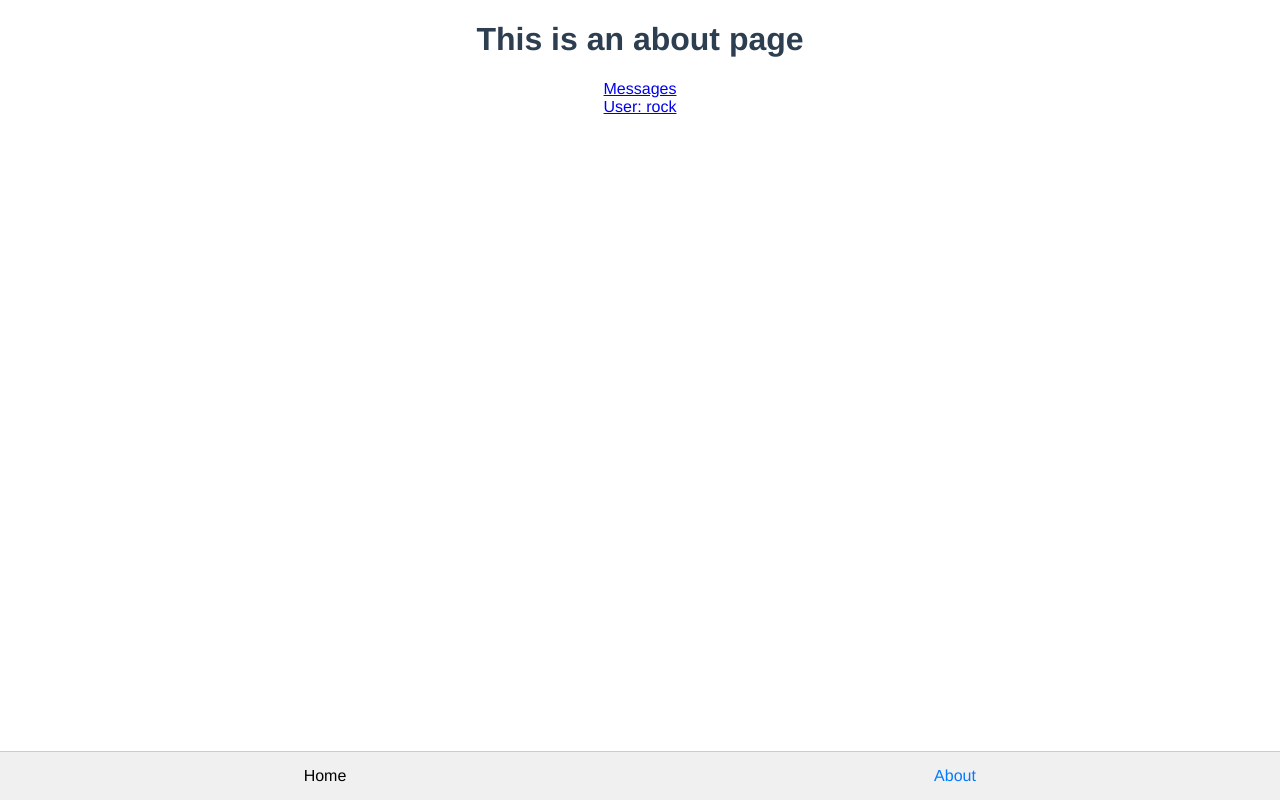
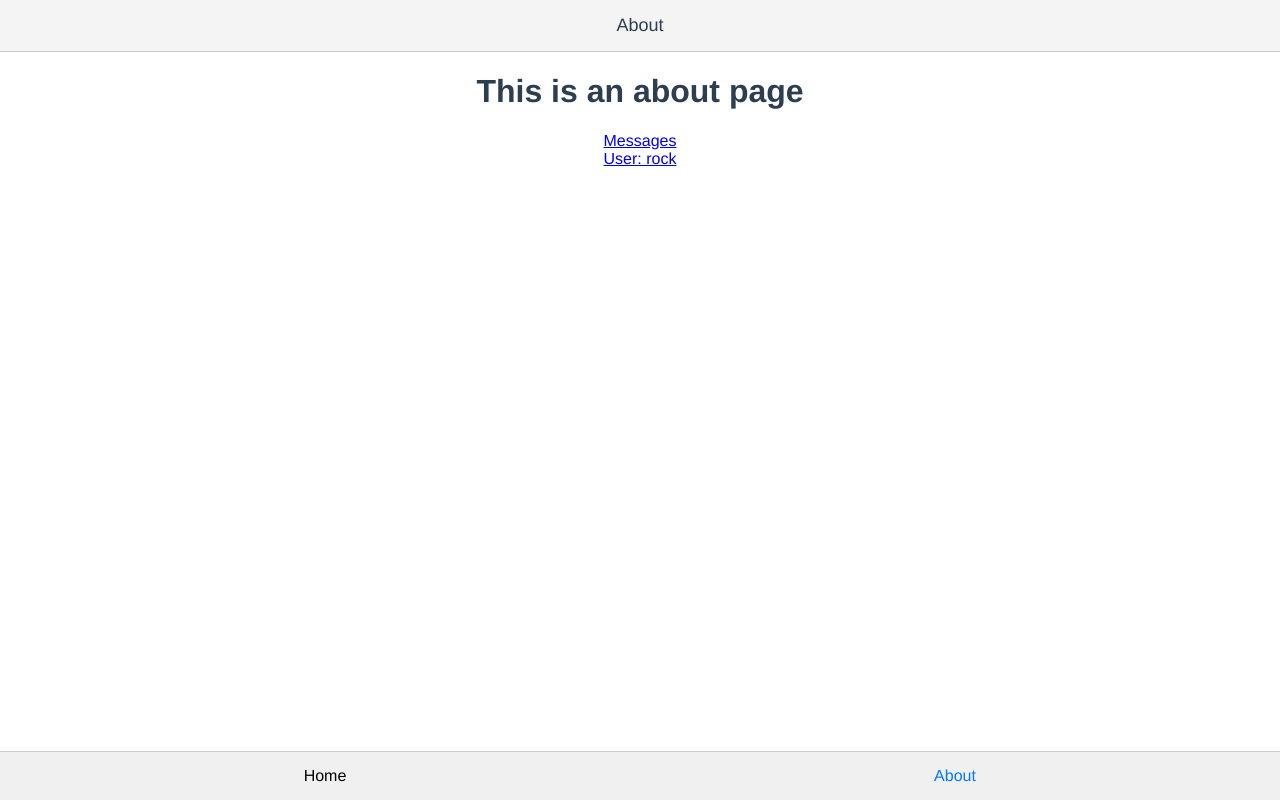
Before and after one commit to kryvonos-v/vue-ios-navigation, a Vue app: page /about in a window 1280 px wide. Built offline with nearby package versions, Linux system fonts and the light colour scheme.

Commit message:
Add action bar

```diff
--- a/src/App.vue
+++ b/src/App.vue
@@ -1,9 +1,7 @@
 <template>
-  <div id="app" class="page">
-    <navigation-transition>
-      <router-view class="page__main"></router-view>
-    </navigation-transition>
-  </div>
+  <navigation-transition>
+    <router-view class="app"></router-view>
+  </navigation-transition>
 </template>
 
 <script>
@@ -17,7 +15,7 @@ export default {
 </script>
 
 <style lang="scss">
-#app {
+.app {
   font-family: 'Avenir', Helvetica, Arial, sans-serif;
   -webkit-font-smoothing: antialiased;
   -moz-osx-font-smoothing: grayscale;
--- /dev/null
+++ b/src/components/ActionBar.vue
@@ -0,0 +1,21 @@
+<template>
+  <div class="action-bar">
+    <slot />
+  </div>
+</template>
+
+<script>
+export default {
+
+}
+</script>
+
+<style>
+.action-bar {
+  border-bottom: 1px solid rgb(200, 200, 200);
+  padding: 15px 8px;
+  font-size: 18px;
+  font-weight: 500;
+  background-color: rgb(244, 244, 244);
+}
+</style>
--- a/src/views/About.vue
+++ b/src/views/About.vue
@@ -1,7 +1,20 @@
 <template>
-  <div class="about">
-    <h1>This is an about page</h1>
-    <router-link to="/messages">Messages</router-link><br>
-    <router-link to="/user/rock">User: rock</router-link>
+  <div class="page">
+    <action-bar>About</action-bar>
+    <div class="page__main">
+      <h1>This is an about page</h1>
+      <router-link to="/messages">Messages</router-link><br>
+      <router-link to="/user/rock">User: rock</router-link>
+    </div>
   </div>
 </template>
+
+<script>
+import ActionBar from '@/components/ActionBar.vue'
+
+export default {
+  components: {
+    ActionBar
+  }
+}
+</script>
--- a/src/views/Home.vue
+++ b/src/views/Home.vue
@@ -1,7 +1,6 @@
 <template>
   <div class="home">
-    <img alt="Vue logo" src="../assets/logo.png">
-    <HelloWorld msg="Welcome to Your Vue.js App"/>
+    <h1>Feed</h1>
   </div>
 </template>
 
--- /dev/null
+++ b/src/views/PopupView.vue
@@ -0,0 +1,35 @@
+<template>
+  <transition name="popup-slide" :css="true">
+    <div class="popup-page">
+      <slot />
+    </div>
+  </transition>
+</template>
+
+<script>
+export default {
+
+}
+</script>
+
+<style>
+.popup-page {
+  position: fixed;
+  z-index: 100;
+  top: 0;
+  left: 0;
+  width: 100%;
+  height: 100%;
+  background-color: #FFF;
+}
+
+.popup-slide-enter-active,
+.popup-slide-leave-active {
+  transition: transform 200ms ease-out;
+}
+
+.popup-slide-enter,
+.popup-slide-leave-to {
+  transform: translateY(100%);
+}
+</style>
--- a/src/views/TestView.vue
+++ b/src/views/TestView.vue
@@ -1,5 +1,5 @@
 <template>
-  <div style="background-color: #f0f0f0;">
+  <div class="page" style="background-color: #f0f0f0;">
     <h1>Test view</h1>
     <a @click="$router.go(-1)">Go Back</a>
   </div>
--- a/src/views/UserView.vue
+++ b/src/views/UserView.vue
@@ -1,8 +1,23 @@
 <template>
-  <div style="background-color: #f0f0f0">
-    <h1>{{ id }} user</h1>
-    <a @click="$router.go(-1)">Go Back</a>
-    <button type="button" @click="showPopup = true">Settings</button>
+  <div class="page">
+    <action-bar class="page__top">{{ id }}</action-bar>
+    <div class="page__main">
+      <h1>User info</h1>
+      <a @click="$router.go(-1)">Go Back</a>
+      <button type="button" @click="showPopup = true">Settings</button>
+      Lorem ipsum dolor sit amet consectetur adipisicing elit. Ad, facere, itaque non unde dolore explicabo recusandae asperiores quas, quidem tempora natus. Dolorum laboriosam nam aliquam provident vitae delectus nostrum beatae!
+      Lorem ipsum dolor sit amet consectetur adipisicing elit. Autem recusandae optio magnam inventore dolorum necessitatibus tempora, magni consequatur iure eligendi doloremque sequi eius vero, eum, quasi quod dignissimos error ab.
+      Lorem ipsum dolor sit amet consectetur adipisicing elit. Alias nam reiciendis beatae cum cumque autem animi aspernatur perspiciatis cupiditate repellendus ipsum officia aut, sed aliquid architecto distinctio itaque ipsam doloribus.
+      Lorem ipsum dolor sit amet consectetur adipisicing elit. Odit blanditiis cupiditate animi cumque ullam nostrum officiis dolor in sint nulla? Odit accusantium illum veniam, dolores aperiam sapiente earum sequi voluptatibus!
+       Lorem ipsum dolor sit amet consectetur adipisicing elit. Alias nam reiciendis beatae cum cumque autem animi aspernatur perspiciatis cupiditate repellendus ipsum officia aut, sed aliquid architecto distinctio itaque ipsam doloribus.
+      Lorem ipsum dolor sit amet consectetur adipisicing elit. Odit blanditiis cupiditate animi cumque ullam nostrum officiis dolor in sint nulla? Odit accusantium illum veniam, dolores aperiam sapiente earum sequi voluptatibus!
+       Lorem ipsum dolor sit amet consectetur adipisicing elit. Alias nam reiciendis beatae cum cumque autem animi aspernatur perspiciatis cupiditate repellendus ipsum officia aut, sed aliquid architecto distinctio itaque ipsam doloribus.
+      Lorem ipsum dolor sit amet consectetur adipisicing elit. Odit blanditiis cupiditate animi cumque ullam nostrum officiis dolor in sint nulla? Odit accusantium illum veniam, dolores aperiam sapiente earum sequi voluptatibus!
+       Lorem ipsum dolor sit amet consectetur adipisicing elit. Alias nam reiciendis beatae cum cumque autem animi aspernatur perspiciatis cupiditate repellendus ipsum officia aut, sed aliquid architecto distinctio itaque ipsam doloribus.
+      Lorem ipsum dolor sit amet consectetur adipisicing elit. Odit blanditiis cupiditate animi cumque ullam nostrum officiis dolor in sint nulla? Odit accusantium illum veniam, dolores aperiam sapiente earum sequi voluptatibus!
+       Lorem ipsum dolor sit amet consectetur adipisicing elit. Alias nam reiciendis beatae cum cumque autem animi aspernatur perspiciatis cupiditate repellendus ipsum officia aut, sed aliquid architecto distinctio itaque ipsam doloribus.
+      Lorem ipsum dolor sit amet consectetur adipisicing elit. Odit blanditiis cupiditate animi cumque ullam nostrum officiis dolor in sint nulla? Odit accusantium illum veniam, dolores aperiam sapiente earum sequi voluptatibus!
+    </div>
 
     <popup-view v-if="showPopup">
       <h2>User settings</h2>
@@ -12,10 +27,12 @@
 </template>
 
 <script>
+import ActionBar from '@/components/ActionBar.vue'
 import PopupView from '@/views/PopupView.vue'
 
 export default {
   components: {
+    ActionBar,
     PopupView
   },
   props: {
```
